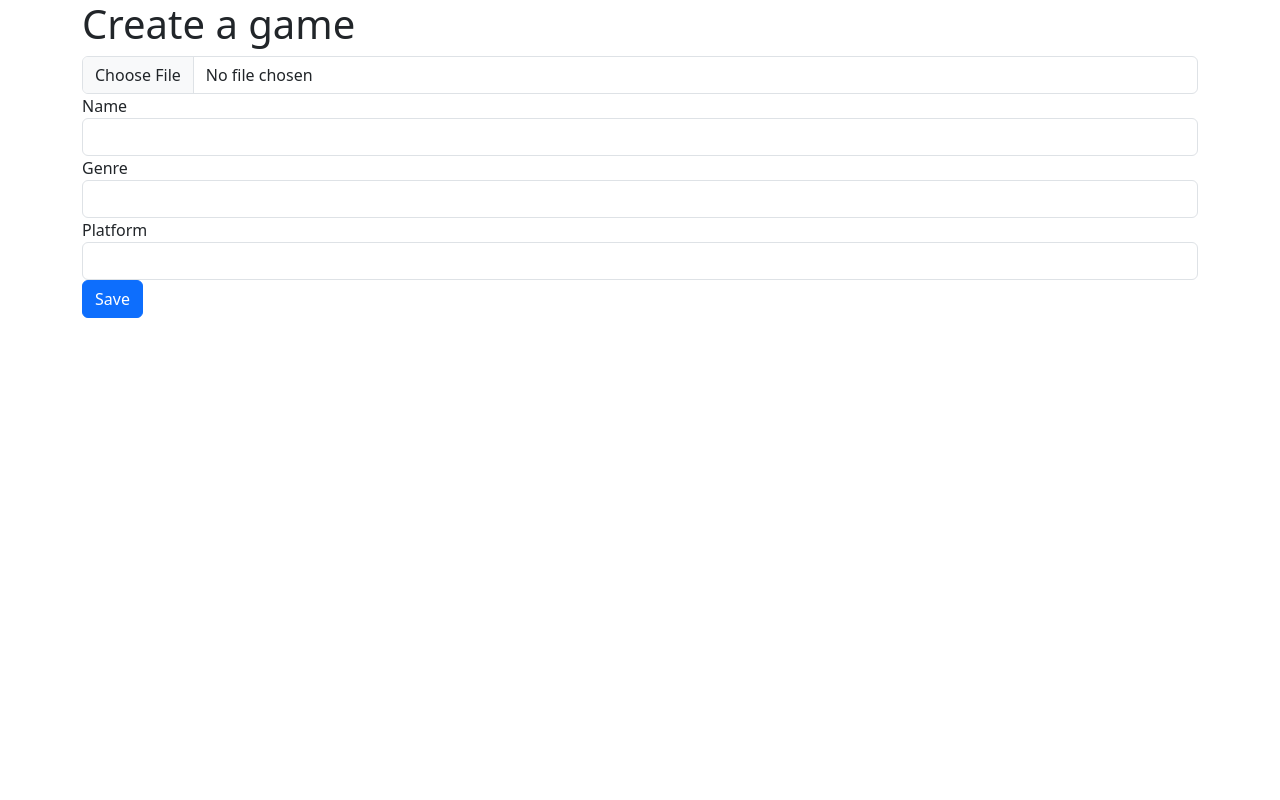
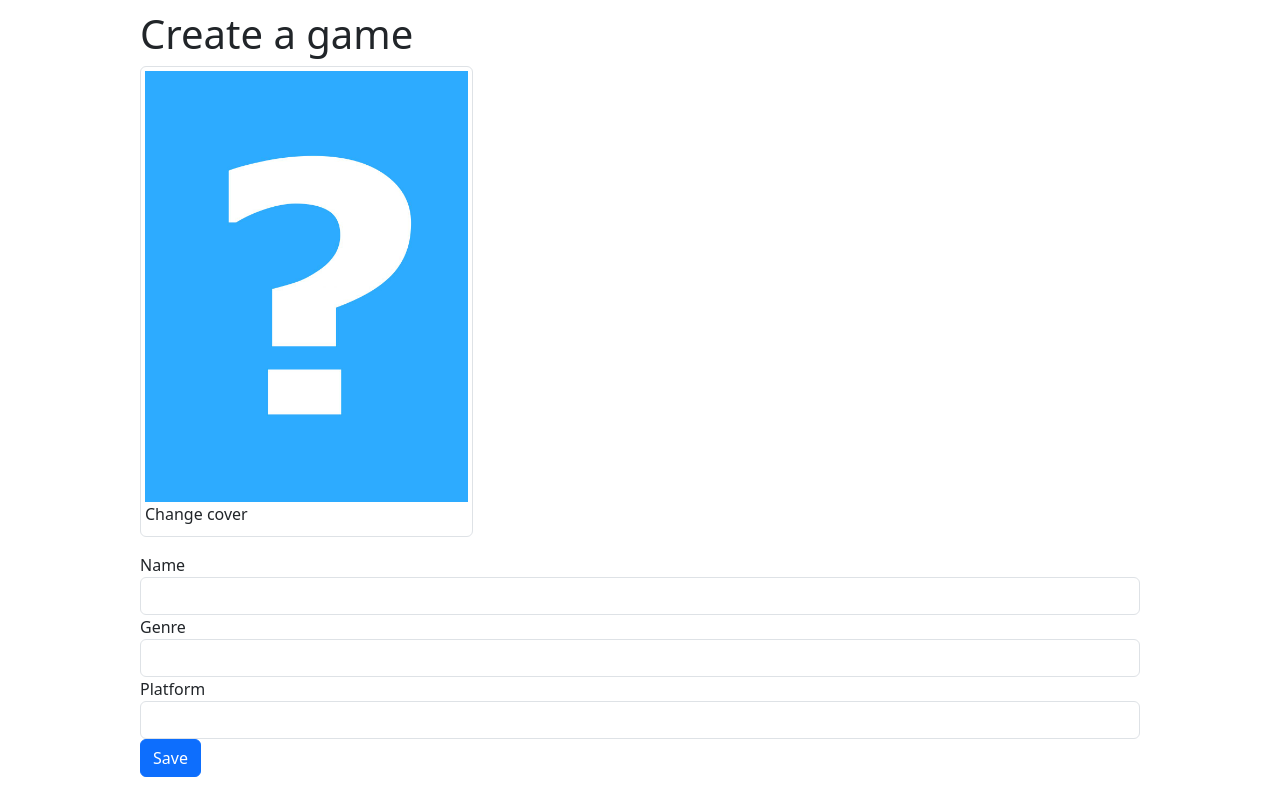
Before and after one commit to alvesgf16/game-library, a Flask app: page /create in a window 1280 px wide. Run offline with Flask 3, Linux system fonts and the light colour scheme; the visitor is signed in with stand-in values (Sample User, id 1); some libraries are stand-ins or nearby versions.

Commit message:
feat: add placeholder image to cover input

```diff
--- a/flaskr/game_library/views.py
+++ b/flaskr/game_library/views.py
@@ -7,6 +7,7 @@ from flask import (
     redirect,
     render_template,
     request,
+    send_from_directory,
     url_for,
 )
 from werkzeug import Request, Response
@@ -100,3 +101,8 @@ def delete(id: int) -> Response:
     db.session.commit()
     flash("Game deleted successfully!")
     return redirect(url_for("game_library.index"))
+
+
+@bp.route("/uploads/<filename>")
+def image(filename: str) -> Response:
+    return send_from_directory("uploads", filename)
--- /dev/null
+++ b/flaskr/static/app.css
@@ -0,0 +1,68 @@
+body {
+  padding-top: 10px;
+}
+
+.btn {
+  margin-bottom: 10px;
+}
+
+.container {
+  border-radius: 4px;
+  margin: auto;
+  width: 80%;
+}
+
+.little-container {
+  width: 40%;
+  margin: auto;
+}
+
+figcaption {
+  text-align: center;
+  margin: 3px auto;
+}
+
+.file-container {
+  overflow: hidden;
+  position: relative;
+}
+
+.file-container [type=file] {
+  cursor: pointer;
+  display: block;
+  font-size: 999px;
+  filter: alpha(opacity=0);
+  min-height: 100%;
+  min-width: 100%;
+  opacity: 0;
+  position: absolute;
+  right: 0;
+  text-align: right;
+  top: 0;
+}
+
+td {
+  text-align: center;
+}
+
+.game-form {
+  display: flex;
+}
+
+.image-form {
+  margin-right: 16px
+}
+
+.buttons {
+  margin-top: 16px
+}
+
+.input-box {
+  width: 700px;
+}
+
+.game-inputs {
+  width: 100%;
+  margin-left: 1em;
+  margin-bottom: 1em;
+}
--- a/flaskr/templates/base.html
+++ b/flaskr/templates/base.html
@@ -6,6 +6,7 @@
     <meta name="viewport" content="width=device-width, initial-scale=1.0">
     <title>Game Library</title>
     <link rel="stylesheet" href="{{ url_for('static', filename='bootstrap.css') }}">
+    <link rel="stylesheet" href="{{ url_for('static', filename='app.css') }}">
   </head>
   <body>
     <div class="container">
--- a/flaskr/templates/game_library/create.html
+++ b/flaskr/templates/game_library/create.html
@@ -1,7 +1,13 @@
 {% extends "base.html" %}
 {% block content %}
 <form action="{{url_for('game_library.create')}}" method="post" enctype="multipart/form-data">
-  <input type="file" accept=".jpg" name="cover-art" id="cover-art" class="form-control">
+  <figure class="img-thumbnail col-md-4">
+    <img src="{{ url_for('game_library.image', filename='default_cover.jpg') }}" alt="default cover" class="img-fluid">
+    <label for="cover-art" class="file-container">
+      Change cover
+      <input type="file" accept=".jpg" name="cover-art" id="cover-art" class="form-control">
+    </label>
+  </figure>
   <fieldset>
     <div class="form-group">
       <label for="name">Name</label>
```
Also changed, not shown: flaskr/uploads/default_cover.jpg (added).
